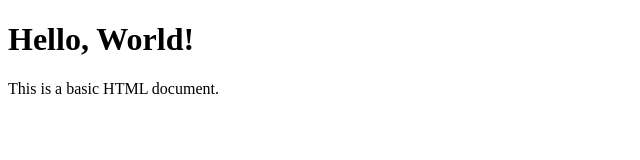
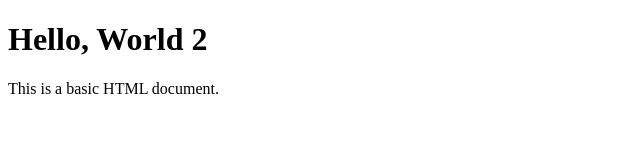
Before and after one commit to abhisheksharma3188/static-websites, a plain HTML site: page new_folder/index.html in a window 1280 px wide. Shown: the full height of the page, 0-640 px from the left. Drawn offline with Linux system fonts and the light colour scheme.

Commit message:
Update index.html

```diff
--- a/new_folder/index.html
+++ b/new_folder/index.html
@@ -6,7 +6,7 @@
     <title>Hello, World 2</title>
 </head>
 <body>
-    <h1>Hello, World!</h1>
+    <h1>Hello, World 2 </h1>
     <p>This is a basic HTML document.</p>
 </body>
 </html>
```
